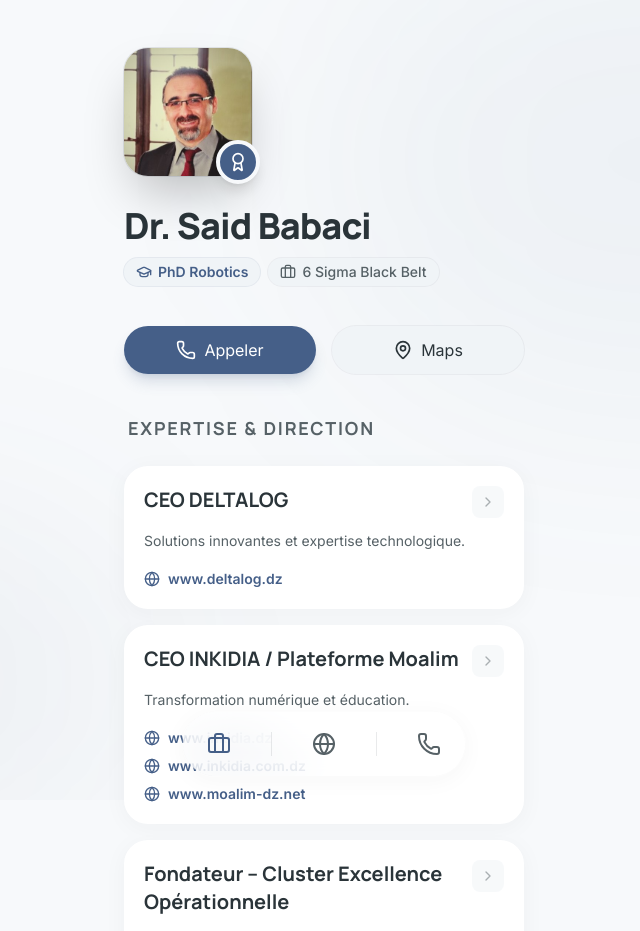
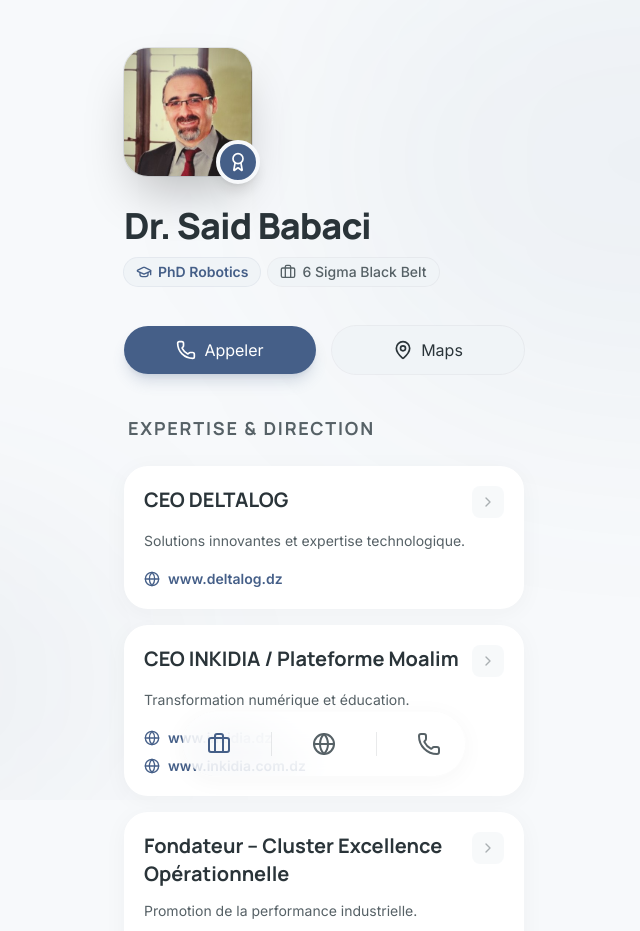
Before and after one commit to medjadjiabdeldjali99l/CARD-VISISTE, a React (Vite) app: page / in a window 1280 px wide. Shown: the top 931 px of the page, without its empty margins (316-956 px from the left). Built offline with nearby package versions, Linux system fonts and the light colour scheme.

Commit message:
update maps

```diff
--- a/src/App.jsx
+++ b/src/App.jsx
@@ -34,7 +34,7 @@
     {
       title: "CEO INKIDIA / Plateforme Moalim",
       description: "Transformation numérique et éducation.",
-      websites: ["https://www.inkidia.dz", "https://www.inkidia.com.dz", "https://www.moalim-dz.net"],
+      websites: ["https://www.inkidia.dz", "https://www.inkidia.com.dz"],
     },
     {
       title: "Fondateur – Cluster Excellence Opérationnelle",
@@ -106,7 +106,7 @@
           </motion.a>
           <motion.a
             variants={itemVariants}
-            href="https.maps.app.goo.gl/DekjfFRnX7fBzrxw5"
+            href="https://maps.app.goo.gl/DekjfFRnX7fBzrxw5"
             target="_blank"
             rel="noopener noreferrer"
             className="btn-secondary flex items-center justify-center gap-2 group ring-1 ring-on-surface/5"
```
